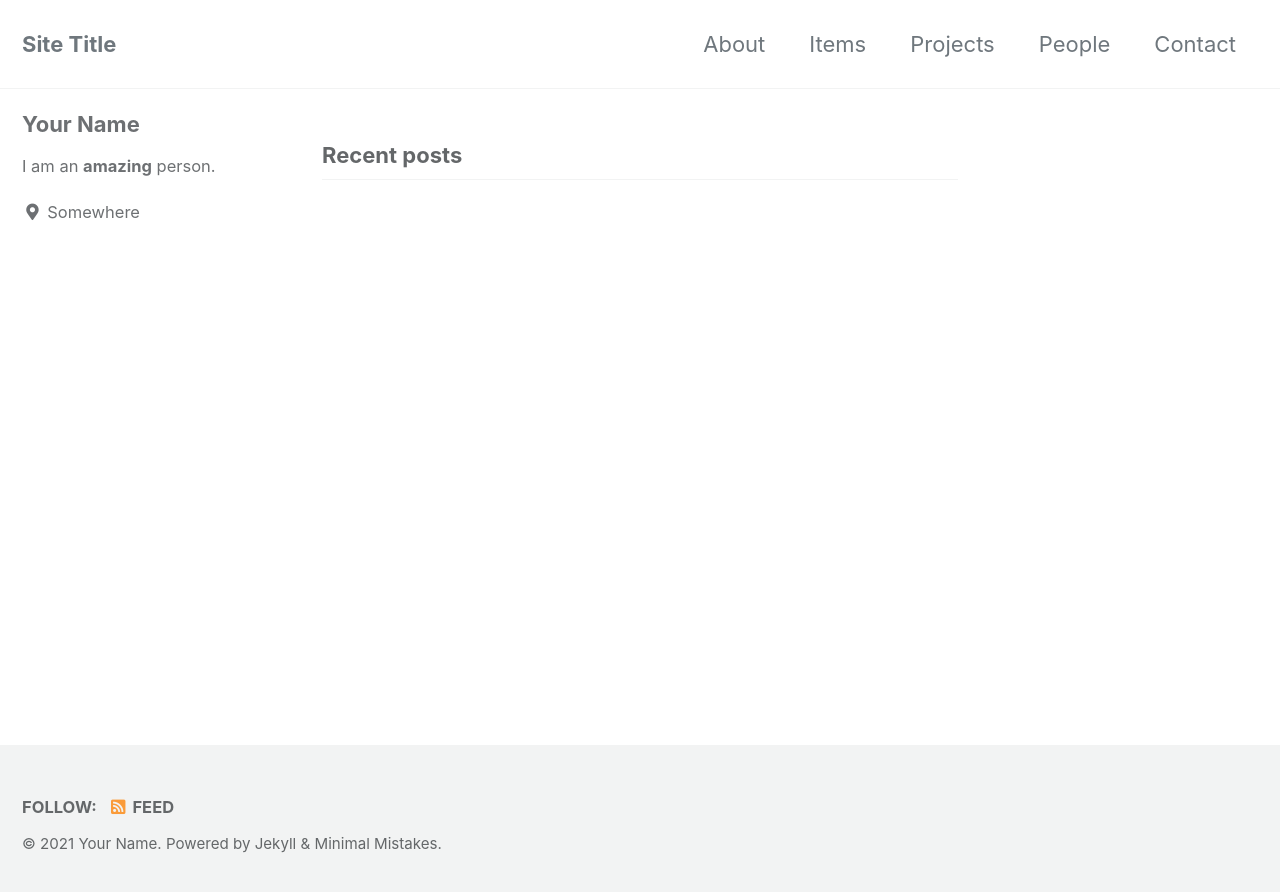
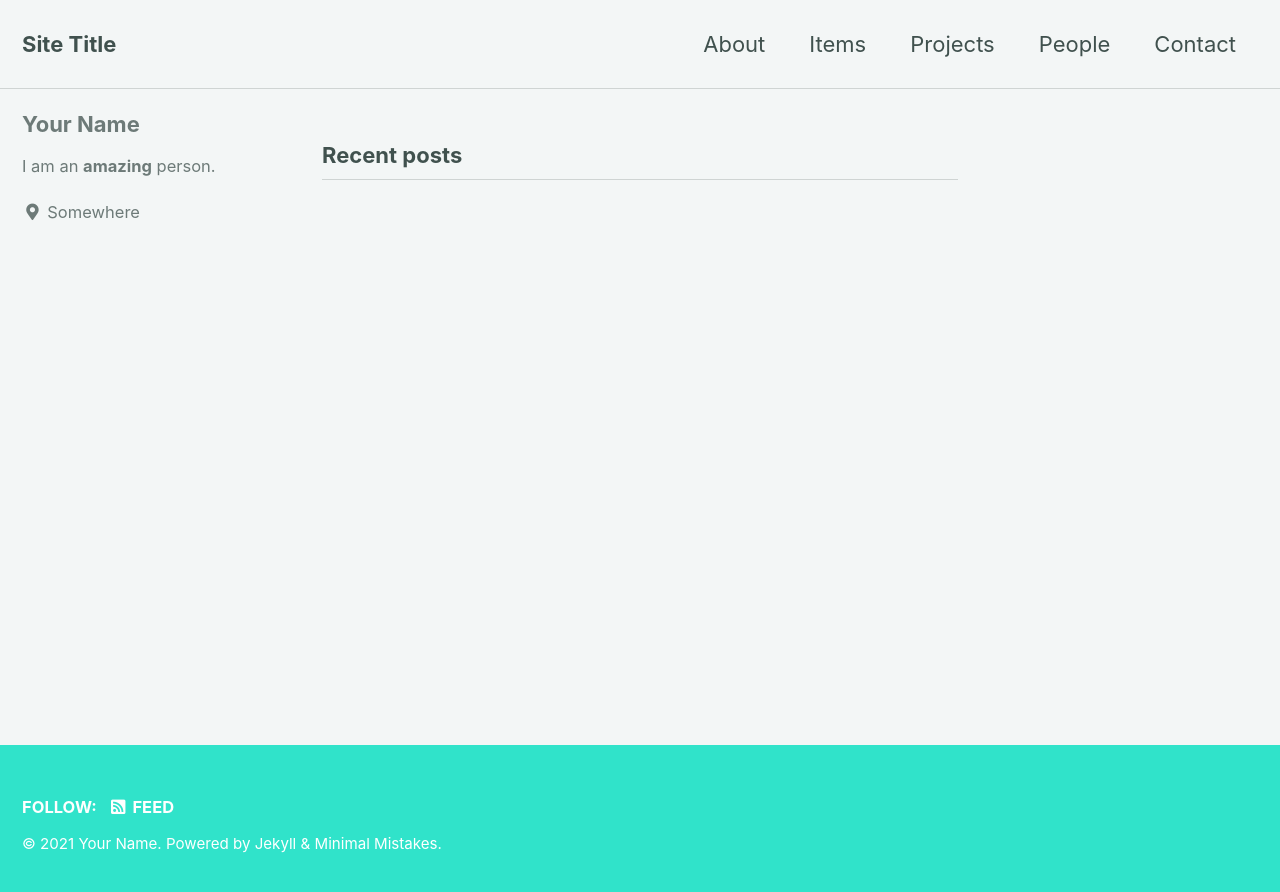
Before and after one commit to psyrig/psyrig.github.io, a Jekyll site: the page built from index.html, in a window 1280 px wide. Shown: the top 892 px of the page. Built offline with Jekyll 4.4.1, drawn with Linux system fonts in a browser that asks for light colours; cached includes are drawn as plain includes; the list of posts is cut into pages by our own code.

Commit message:
Update _config.yml

```diff
--- a/_config.yml
+++ b/_config.yml
@@ -12,7 +12,7 @@
 
 # theme                  : "minimal-mistakes-jekyll"
 # remote_theme           : "mmistakes/minimal-mistakes@4.24.0"
-minimal_mistakes_skin    : "default" # "air", "aqua", "contrast", "dark", "dirt", "neon", "mint", "plum", "sunrise"
+minimal_mistakes_skin    : "mint" # "air", "aqua", "contrast", "dark", "dirt", "neon", "mint", "plum", "sunrise"
 
 # Site Settings
 locale                   : "en-US"
@@ -282,8 +282,8 @@
       path: ""
       type: posts
     values:
-      layout: single
-      author_profile: true
+      layout: splash
+      author_profile: # true
       read_time: true
       comments: # true
       share: true
```
